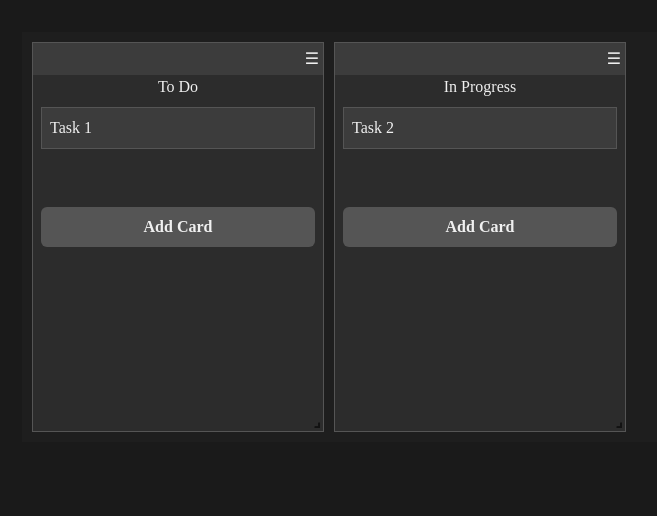
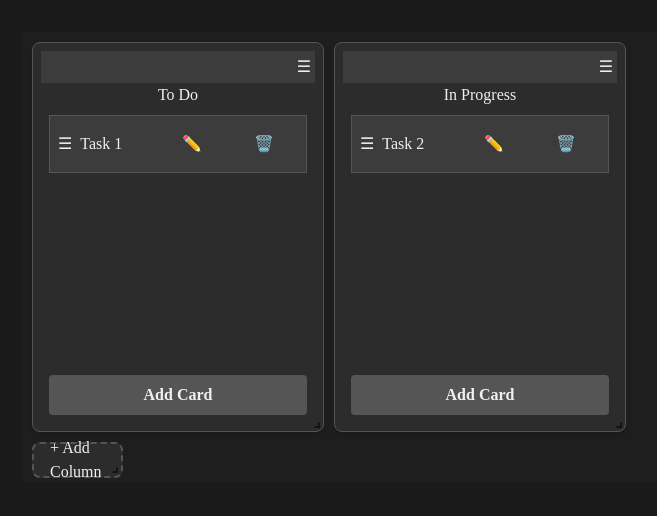
Before and after one commit to piyushk2000/react-drag-drop-tutorial, a React (Vite) app: page / in a window 1280 px wide. Shown: the top 516 px of the page, without its empty margins (10-667 px from the left). Built offline with nearby package versions, Linux system fonts and the light colour scheme.

Commit message:
tem changes

```diff
--- /dev/null
+++ b/src/SortableItem.tsx
@@ -0,0 +1,21 @@
+import React from 'react';
+import { useSortable } from '@dnd-kit/sortable';
+import { CSS } from '@dnd-kit/utilities';
+
+const SortableItem = ({ id, children }) => {
+  const { attributes, listeners, setNodeRef, transform, transition, isDragging } = useSortable({ id });
+
+  const style = {
+    transform: CSS.Transform.toString(transform),
+    transition,
+    opacity: isDragging ? 0.5 : 1,
+  };
+
+  return (
+    <div ref={setNodeRef} style={style} {...attributes} {...listeners}>
+      {children}
+    </div>
+  );
+};
+
+export default SortableItem;
--- a/src/kabnabNew.tsx
+++ b/src/kabnabNew.tsx
@@ -1,8 +1,10 @@
 import React, { useState } from 'react';
-import { DndContext, useDraggable, useDroppable } from '@dnd-kit/core';
+import { DndContext, useDraggable, useDroppable, DragOverlay } from '@dnd-kit/core';
 import { Responsive, WidthProvider } from 'react-grid-layout';
 import 'react-grid-layout/css/styles.css';
 import 'react-resizable/css/styles.css';
+import { SortableContext, verticalListSortingStrategy, arrayMove } from '@dnd-kit/sortable';
+import SortableItem from './SortableItem'; // Ensure this import exists
 
 const ResponsiveGridLayout = WidthProvider(Responsive);
 
@@ -13,23 +15,43 @@ const initialData = {
   },
 };
 
-const Draggable = ({ id, children }) => {
-  const { attributes, listeners, setNodeRef } = useDraggable({ id });
+const Draggable = ({ id, children, onEdit, onDelete }) => {
+  const { attributes, listeners, setNodeRef, isDragging } = useDraggable({ id });
+
   return (
     <div
       ref={setNodeRef}
-      {...listeners}
-      {...attributes}
       style={{
         padding: '8px',
-        border: '1px solid #555', // Updated border color
+        border: '1px solid #555',
         marginBottom: '4px',
-        background: '#3C3C3C', // Darker card background
-        color: '#f0f0f0', // Light text color
-        cursor: 'grab',
+        background: '#3C3C3C',
+        color: '#f0f0f0',
+        cursor: isDragging ? 'grabbing' : 'default',
+        opacity: isDragging ? 0.5 : 1,
+        display: 'flex',
+        justifyContent: 'space-between',
+        alignItems: 'center',
       }}
     >
-      {children}
+      <div>
+        <div {...listeners} {...attributes} style={{ cursor: 'grab' }}>
+        &#x2630;
+      </div>
+
+      </div>
+
+      <div style={{ flexGrow: 1, marginLeft: '8px' }}>
+        {children}
+      </div>
+      {/* <div onMouseDown={(e) => e.stopPropagation()}> */}
+        <button onClick={() => onEdit(id)} style={{ marginRight: '4px', background: 'none', border: 'none', color: '#f0f0f0', cursor: 'pointer' }}>
+          ✏️
+        </button>
+        <button onClick={() => onDelete(id)} style={{ background: 'none', border: 'none', color: '#f0f0f0', cursor: 'pointer' }}>
+          🗑️
+        </button>
+      {/* </div> */}
     </div>
   );
 };
@@ -41,9 +63,10 @@ const Droppable = ({ id, children }) => {
       ref={setNodeRef}
       style={{
         minHeight: '100px',
-        background: isOver ? '#555555' : '#2C2C2C', // Dark backgrounds
+        background: isOver ? '#555555' : '#2C2C2C',
         padding: '8px',
-        color: '#f0f0f0', // Light text color
+        color: '#f0f0f0',
+        flexGrow: 1,
       }}
     >
       {children}
@@ -53,32 +76,102 @@ const Droppable = ({ id, children }) => {
 
 const KanbanBoard = () => {
   const [data, setData] = useState(initialData);
+  const [activeId, setActiveId] = useState(null);
+  const [isEditing, setIsEditing] = useState(null);
+  const [editContent, setEditContent] = useState('');
+  const [columns, setColumns] = useState(initialData.columns);
+
+  const onDragStart = (event) => {
+    setActiveId(event.active.id);
+  };
 
   const onDragEnd = (event) => {
     const { active, over } = event;
+    setActiveId(null);
     if (!over) return;
-    if (active.id !== over.id) {
-      const sourceColumn = Object.values(data.columns).find(col => col.items.find(item => item.id === active.id));
-      const targetColumn = data.columns[over.id] ? data.columns[over.id] : null;
-      if (sourceColumn && targetColumn) {
-        const item = sourceColumn.items.find(i => i.id === active.id);
-        sourceColumn.items = sourceColumn.items.filter(i => i.id !== active.id);
-        targetColumn.items = [...targetColumn.items, item];
-        setData({ ...data });
-        console.log('Moved', item, 'to', targetColumn.id);
+
+    const activeColumn = Object.keys(columns).find(col =>
+      columns[col].items.find(item => item.id === active.id)
+    );
+
+    const overColumnId = over.id;
+    const overColumn = Object.keys(columns).find(col => col === overColumnId || columns[col].items.find(item => item.id === overColumnId));
+
+    if (activeColumn && overColumn) {
+      if (activeColumn !== overColumn) {
+        const activeItem = columns[activeColumn].items.find(item => item.id === active.id);
+        setColumns({
+          ...columns,
+          [activeColumn]: {
+            ...columns[activeColumn],
+            items: columns[activeColumn].items.filter(item => item.id !== active.id),
+          },
+          [overColumn]: {
+            ...columns[overColumn],
+            items: overColumnId ? [...columns[overColumn].items, activeItem] : [...columns[overColumn].items, activeItem],
+          },
+        });
+      } else {
+        const oldIndex = columns[activeColumn].items.findIndex(item => item.id === active.id);
+        const newIndex = overColumnId ? columns[overColumn].items.findIndex(item => item.id === overColumnId) : columns[overColumn].items.length;
+        const newItems = arrayMove(columns[activeColumn].items, oldIndex, newIndex);
+        setColumns({
+          ...columns,
+          [activeColumn]: {
+            ...columns[activeColumn],
+            items: newItems,
+          },
+        });
       }
     }
   };
 
   const addCard = (columnId) => {
     const newId = Date.now().toString();
-    const newItem = { id: newId, content: `Task ${newId}` };
-    data.columns[columnId].items.push(newItem);
-    setData({ ...data });
+    const newItem = { id: newId, content: `Task ${newId}`, subItems: [] };
+    setColumns({
+      ...columns,
+      [columnId]: {
+        ...columns[columnId],
+        items: [...columns[columnId].items, newItem],
+      },
+    });
     console.log('Added', newItem, 'to', columnId);
   };
 
-  const layout = Object.keys(data.columns).map((key, index) => ({
+  const deleteCard = (cardId) => {
+    const updatedColumns = { ...columns };
+    Object.values(updatedColumns).forEach(column => {
+      column.items = column.items.filter(item => item.id !== cardId);
+    });
+    setColumns(updatedColumns);
+  };
+
+  const editCard = (cardId) => {
+    const item = Object.values(columns).flatMap(col => col.items).find(i => i.id === cardId);
+    if (item) {
+      setIsEditing(cardId);
+      setEditContent(item.content);
+    }
+  };
+
+  const saveEdit = (cardId) => {
+    const updatedColumns = { ...columns };
+    Object.values(updatedColumns).forEach(column => {
+      column.items = column.items.map(item => item.id === cardId ? { ...item, content: editContent } : item);
+    });
+    setColumns(updatedColumns);
+    setIsEditing(null);
+    setEditContent('');
+  };
+
+  const addColumn = () => {
+    const newId = `column-${Date.now()}`;
+    const newColumn = { id: newId, title: `New Column`, items: [] };
+    setColumns({ ...columns, [newId]: newColumn });
+  };
+
+  const layout = Object.keys(columns).map((key, index) => ({
     i: key,
     x: index * 3,
     y: 0,
@@ -89,7 +182,7 @@ const KanbanBoard = () => {
   }));
 
   return (
-    <DndContext onDragEnd={onDragEnd}>
+    <DndContext onDragEnd={onDragEnd} onDragStart={onDragStart}>
       <ResponsiveGridLayout
         className="layout"
         layouts={{ lg: layout }}
@@ -98,16 +191,19 @@ const KanbanBoard = () => {
         cols={{ lg: 12, md: 10, sm: 6 }}
         rowHeight={30}
         onLayoutChange={() => console.log('Layout updated')}
-        style={{ background: '#1E1E1E', color: '#f0f0f0' }} // Dark board background and light text
+        style={{ background: '#1E1E1E', color: '#f0f0f0' }}
       >
-        {Object.values(data.columns).map(column => (
+        {Object.values(columns).map(column => (
           <div
             key={column.id}
             style={{
-              border: '1px solid #555', // Updated border color
-              background: '#2C2C2C', // Dark column background
+              border: '1px solid #555',
+              background: '#2C2C2C',
               display: 'flex',
               flexDirection: 'column',
+              padding: '8px',
+              borderRadius: '8px', // Rounded corners
+              boxShadow: '0 4px 6px rgba(0, 0, 0, 0.1)', // Shadow for depth
             }}
           >
             <div
@@ -117,38 +213,123 @@ const KanbanBoard = () => {
                 display: 'flex',
                 justifyContent: 'flex-end',
                 padding: '4px',
-                background: '#3C3C3C', // Dark handle background
-                color: '#f0f0f0', // Light handle icon
+                background: '#3C3C3C',
+                color: '#f0f0f0',
               }}
             >
               &#x2630;
             </div>
-            <h3 style={{ textAlign: 'center', color: '#f0f0f0' }}> {/* Light text color */}
+            <h3 style={{ textAlign: 'center', color: '#f0f0f0' }}>
               {column.title}
             </h3>
-            <Droppable id={column.id}>
-              {column.items.map(item => (
-                <Draggable key={item.id} id={item.id}>
-                  {item.content}
-                </Draggable>
-              ))}
-            </Droppable>
+            <SortableContext
+              items={column.items.map(item => item.id)}
+              strategy={verticalListSortingStrategy}
+            >
+              <Droppable id={column.id}>
+                {column.items.length > 0 ? (
+                  column.items.map(item => (
+                    isEditing === item.id ? (
+                      <div key={item.id} style={{ marginBottom: '4px' }}>
+                        <input
+                          type="text"
+                          value={editContent}
+                          onChange={(e) => setEditContent(e.target.value)}
+                          style={{
+                            width: '80%',
+                            padding: '6px',
+                            borderRadius: '4px',
+                            border: '1px solid #555',
+                            background: '#3C3C3C',
+                            color: '#f0f0f0',
+                          }}
+                        />
+                        <button
+                          onClick={() => saveEdit(item.id)}
+                          style={{
+                            padding: '6px',
+                            marginLeft: '4px',
+                            borderRadius: '4px',
+                            border: 'none',
+                            background: '#555555',
+                            color: '#f0f0f0',
+                            cursor: 'pointer',
+                          }}
+                        >
+                          Save
+                        </button>
+                      </div>
+                    ) : (
+                      <SortableItem key={item.id} id={item.id}>
+                        <Draggable id={item.id} onEdit={editCard} onDelete={deleteCard}>
+                          {item.content}
+                        </Draggable>
+                      </SortableItem>
+                    )
+                  ))
+                ) : (
+                  <div style={{ minHeight: '50px' }}></div> // Allow dropping on empty column
+                )}
+              </Droppable>
+            </SortableContext>
             <button
               onClick={() => addCard(column.id)}
               style={{
                 margin: '8px',
-                background: '#555555', // Dark button background
-                color: '#f0f0f0', // Light button text
+                background: '#555555',
+                color: '#f0f0f0',
                 border: 'none',
                 padding: '8px',
                 cursor: 'pointer',
+                borderRadius: '4px',
+                transition: 'background 0.3s',
               }}
+              onMouseOver={(e) => e.currentTarget.style.background = '#666666'}
+              onMouseOut={(e) => e.currentTarget.style.background = '#555555'}
             >
               Add Card
             </button>
           </div>
         ))}
+        <div
+          key="add-column"
+          style={{
+            border: '2px dashed #555',
+            background: '#2C2C2C',
+            display: 'flex',
+            justifyContent: 'center',
+            alignItems: 'center',
+            padding: '16px',
+            cursor: 'pointer',
+            borderRadius: '8px',
+            transition: 'background 0.3s',
+          }}
+          onMouseOver={(e) => e.currentTarget.style.background = '#3C3C3C'}
+          onMouseOut={(e) => e.currentTarget.style.background = '#2C2C2C'}
+          onClick={addColumn}
+        >
+          + Add Column
+        </div>
       </ResponsiveGridLayout>
+      <DragOverlay>
+        {activeId ? (
+          <div
+            style={{
+              padding: '8px',
+              border: '1px solid #555',
+              background: '#3C3C3C',
+              color: '#f0f0f0',
+              cursor: 'grab',
+              borderRadius: '4px',
+              boxShadow: '0 4px 6px rgba(0, 0, 0, 0.1)',
+            }}
+          >
+            {columns[Object.keys(columns).find(col =>
+              columns[col].items.find(item => item.id === activeId)
+            )]?.items.find(item => item.id === activeId)?.content}
+          </div>
+        ) : null}
+      </DragOverlay>
     </DndContext>
   );
 };
```
